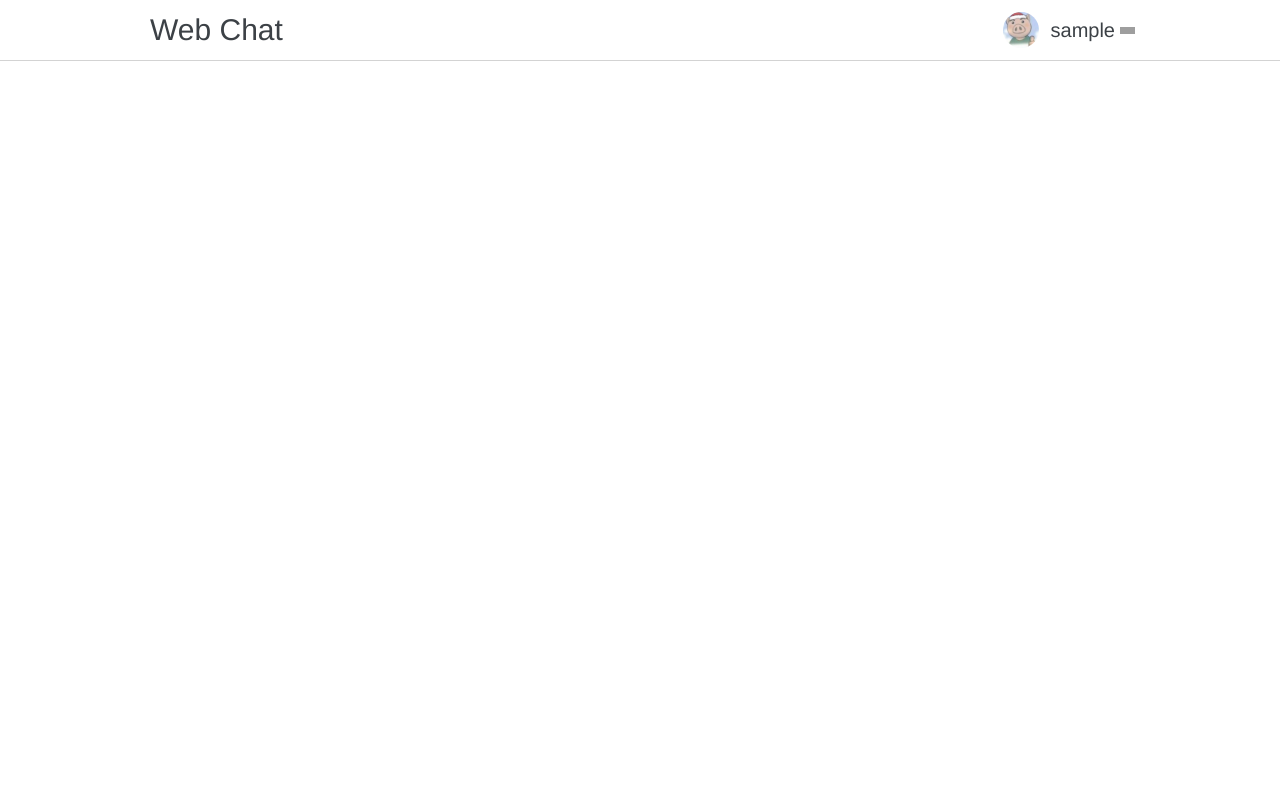
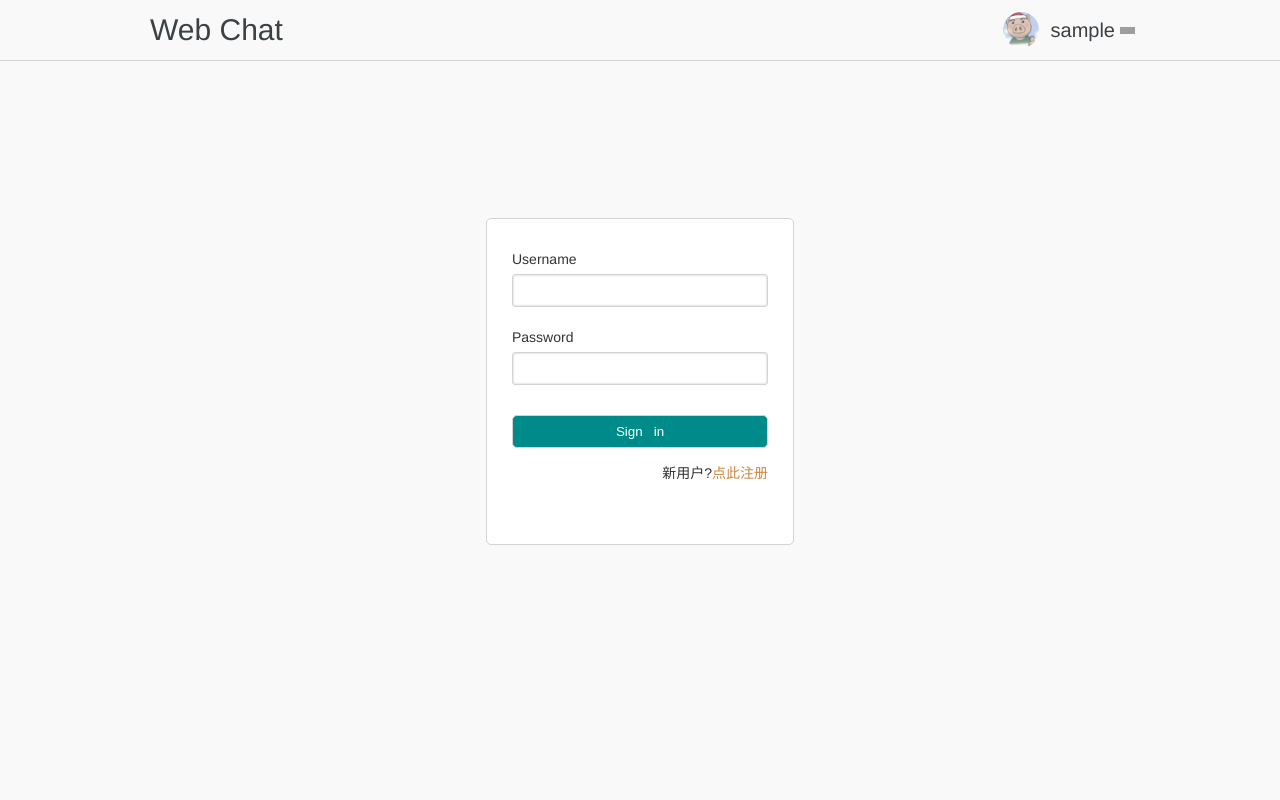
Before and after one commit to YNestA/WebChat, a Django app: page / in a window 1280 px wide. Run offline with Django 3.2, Linux system fonts and the light colour scheme; the visitor is signed in with stand-in values (Sample User, id 1); grey boxes are pictures that could not be loaded.

Commit message:
do login page

```diff
--- a/static/css/common.css
+++ b/static/css/common.css
@@ -9,6 +9,7 @@ body{
     line-height: 1.5;
     word-wrap: break-word;
     background-size: 100%,100%;
+    background-color: rgb(249,249,249);
     font-family: "Microsoft Yahei","Hiragino Sans GB",Helvetica,"Helvetica Neue","微软雅黑",Tahoma,Arial,sans-serif;
 }
 /*html5*/
--- /dev/null
+++ b/static/css/login.css
@@ -0,0 +1,60 @@
+#warp{
+    position: relative;
+    width: 100%;
+    height: 80%;
+}
+#login{
+    width: 20%;
+    height: 275px;
+    position: absolute;
+    margin: auto;
+    left: 0;
+    right: 0;
+    top: 0;
+    bottom: 0;
+    padding: 25px;
+    border:1px lightgray solid;
+    border-radius: 5px;
+    line-height: 30px;
+    background-color: rgb(255,255,255);
+}
+
+#login-form{
+    position: relative;
+    height: 100%;
+}
+
+#login-form input[type='text'],#login input[type='password']{
+    width: 100%;
+    height: 2.5em;
+    border: 1px lightgray solid;
+    border-radius:3px;
+    box-sizing: border-box;
+    box-shadow: inset 0 0 2px 1px rgba(0,0,0,0.1);
+    margin-bottom: 15px;
+}
+#login-form input:focus{
+    box-shadow: 0 0 2px 2px rgba(0,0,0,0.15);
+    border-color: lightseagreen;
+}
+#login-form input[type='submit']{
+    width: 100%;
+    height: 2.5em;
+    border: 1px lightgray solid;
+    border-radius: 5px;
+    cursor: pointer;
+    background-color: darkcyan;
+    color: white;
+    margin-top: 15px;
+}
+
+#form-register{
+    display: block;
+    margin-top: 10px;
+    width: 100%;
+    text-align: right;
+}
+#register-a{
+    color: peru;
+    text-decoration: none;
+}
--- a/templates/login.html
+++ b/templates/login.html
@@ -3,3 +3,18 @@
 {% block css %}
     <link rel="stylesheet" type="text/css" href="/static/css/login.css">
 {% endblock %}
+{% block warp %}
+    <div id="warp">
+        <div id="login">
+            <form action="" id="login-form" method="post">
+                {% csrf_token %}
+                <label>Username </label>
+                <input type="text" name="username">
+                <label>Password </label>
+                <input type="password" name="password">
+                <input type="submit" value="Sign   in">
+                <span id="form-register">新用户?<a href="javascript:;" id="register-a">点此注册</a></span>
+            </form>
+        </div>
+    </div>
+{% endblock %}
```
Also changed, not shown: 14 other files.
